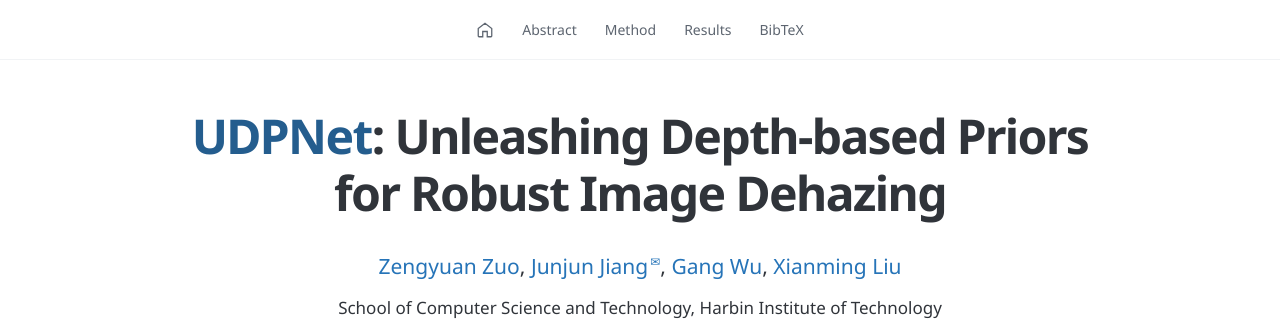
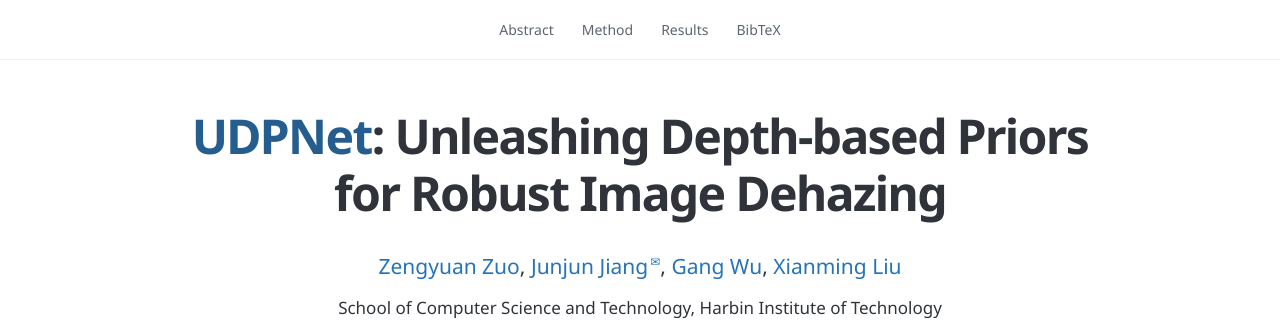
Before and after one commit to Harbinzzy/Harbinzzy.github.io, a plain HTML site: page projects/udpnet/index.html in a window 1280 px wide. Shown: the top 328 px of the page. Drawn offline with Linux system fonts and the light colour scheme; a web font is replaced by a local one.

Commit message:
Remove homepage icon from UDPNet project navigation

```diff
--- a/projects/udpnet/index.html
+++ b/projects/udpnet/index.html
@@ -31,7 +31,6 @@
 <body>
   <a class="skip-link" href="#main">Skip to content</a>
   <nav class="top-nav" aria-label="Page navigation">
-    <a href="../../" class="home-link" aria-label="Zengyuan Zuo’s homepage"><svg viewBox="0 0 24 24" aria-hidden="true"><path d="m3 10 9-7 9 7v10a1 1 0 0 1-1 1h-5v-7H9v7H4a1 1 0 0 1-1-1Z"/></svg></a>
     <a href="#abstract">Abstract</a><a href="#method">Method</a><a href="#results">Results</a><a href="#bibtex">BibTeX</a>
   </nav>
   <main id="main">
```
